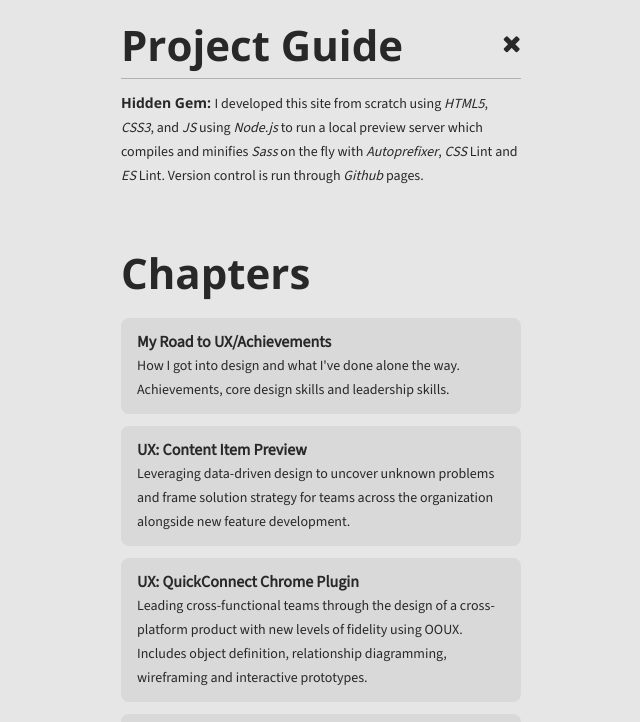
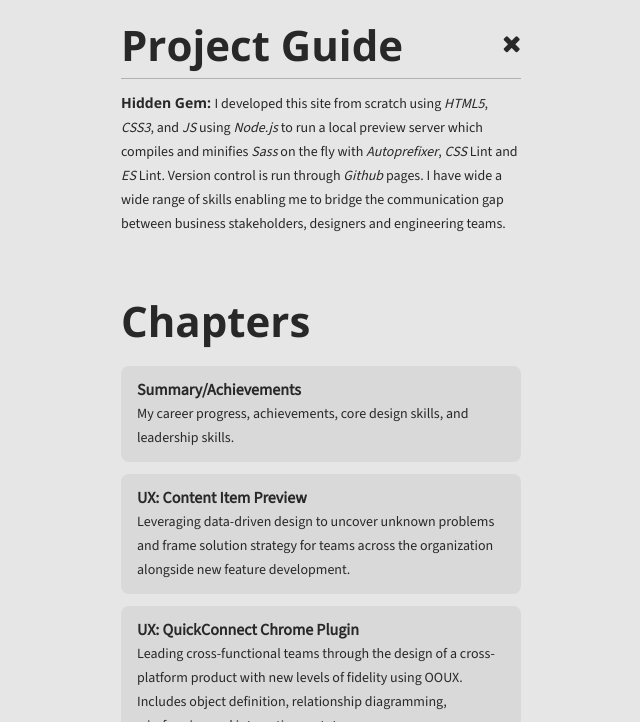
Before and after one commit to infinityspiral/ux, a website: page src/index.pug in a window 1280 px wide. Both pictures are taken after a click on the link "Project Guide". Shown: the top 722 px of the page, without its empty margins (319-959 px from the left). Drawn offline with nearby package versions, Linux system fonts and the light colour scheme; files that its build step writes are made by us from their sources; files whose address does not match are found by name.

```diff
--- a/src/index.pug
+++ b/src/index.pug
@@ -40,12 +40,12 @@
                     .menu-header
                         h3 Project Guide
                         a.menu-close(href='#') <i class="fa fa-times"></i>
-                    p <strong>Hidden Gem: </strong>I developed this site from scratch using <i>HTML5</i>, <i>CSS3</i>, and <i>JS</i> using <i>Node.js</i> to run a local preview server which compiles and minifies <i>Sass</i> on the fly with <i>Autoprefixer</i>, <i>CSS</i> Lint and <i>ES</i> Lint. Version control is run through <i>Github</i> pages.
+                    p <strong>Hidden Gem: </strong>I developed this site from scratch using <i>HTML5</i>, <i>CSS3</i>, and <i>JS</i> using <i>Node.js</i> to run a local preview server which compiles and minifies <i>Sass</i> on the fly with <i>Autoprefixer</i>, <i>CSS</i> Lint and <i>ES</i> Lint. Version control is run through <i>Github</i> pages. I have wide a wide range of skills enabling me to bridge the communication gap between business stakeholders, designers and engineering teams.
                 .projects
                     h3 Chapters
                     a.project(href='#top')
-                        .title My Road to UX/Achievements
-                        .description How I got into design and what I've done alone the way. Achievements, core design skills and leadership skills.
+                        .title Summary/Achievements
+                        .description My career progress, achievements, core design skills, and leadership skills.
                     a.project(href='#aprimo-content-item-fullscreen')
                         .title UX: Content Item Preview
                         .description Leveraging data-driven design to uncover unknown problems and frame solution strategy for teams across the organization alongside new feature development.
@@ -74,10 +74,10 @@
                     div
                         h3 Summary
 
-                        p Senior UX Designer with over 20 years of experience in UX, UI, and visual design launching 26 new products and countless features for web and mobile in the last 10 years. Expert communicator and collaborator able to lead, execute, analyze, and iterate on products from start to finish for cross-functional and regionally diverse remote teams. Strong problem-solving skills and a design thinker with a proven track record in enterprise-level B2B, B2C and SaaS products for clients such as: <strong>Boeing</strong>, <strong>Dell</strong>, <strong>John Deere</strong>, <strong>Booz Allen</strong>, <strong>Home Depot</strong>, <strong>Lego</strong>, <strong>Animal Planet</strong>, <strong>The Learning Channel</strong>, and <strong>Games Workshop</strong>
+                        p Senior designer with over 20 years of experience in   UX, UI, and visual design launching 26 new products and countless features for web and mobile in the last 10 years. Expert communicator and collaborator able to lead, execute, analyze, and iterate on products from start to finish for cross-functional and regionally diverse remote teams. Strong problem-solving skills and a design thinker with a proven track record in enterprise-level B2B, B2C and SaaS products for clients such as: <strong>Boeing</strong>, <strong>Dell</strong>, <strong>John Deere</strong>, <strong>Booz Allen</strong>, <strong>Home Depot</strong>, <strong>Lego</strong>, <strong>Animal Planet</strong>, <strong>The Learning Channel</strong>, and <strong>Games Workshop</strong>
 
                         p
-                            small <strong>Hidden Gem</strong>: I also developed this site from scratch using HTML5, CSS3, and JS using Node.js to run a local preview server which compiles and minifies Sass on the fly with Autoprefixer, CSS Lint and ES Lint. Version control is run through Github pages. So... a wide range of skill both in design and development.
+                            small <strong>Hidden Gem</strong>: I also developed this site from scratch using HTML5, CSS3, and JS using Node.js to run a local preview server which compiles and minifies Sass on the fly with Autoprefixer, CSS Lint and ES Lint. Version control is run through Github pages. I have wide a wide range of skills enabling me to bridge the communication gap between business stakeholders, designers and engineering teams.
 
                         div(style='text-align:center;')
                             img(src='images/john-deere/svap/svap-02.jpg', style='width:100%; max-width:700px; display:inline-block;')
@@ -118,8 +118,6 @@
                         li Built and managed design teams
                         li Team planning and mentorship
                         li Drove meetings for internal design team, dev teams and overall org
-
-
 
         .project#aprimo-content-item-fullscreen
             h3.project-title
```
Also changed, not shown: index.html.
